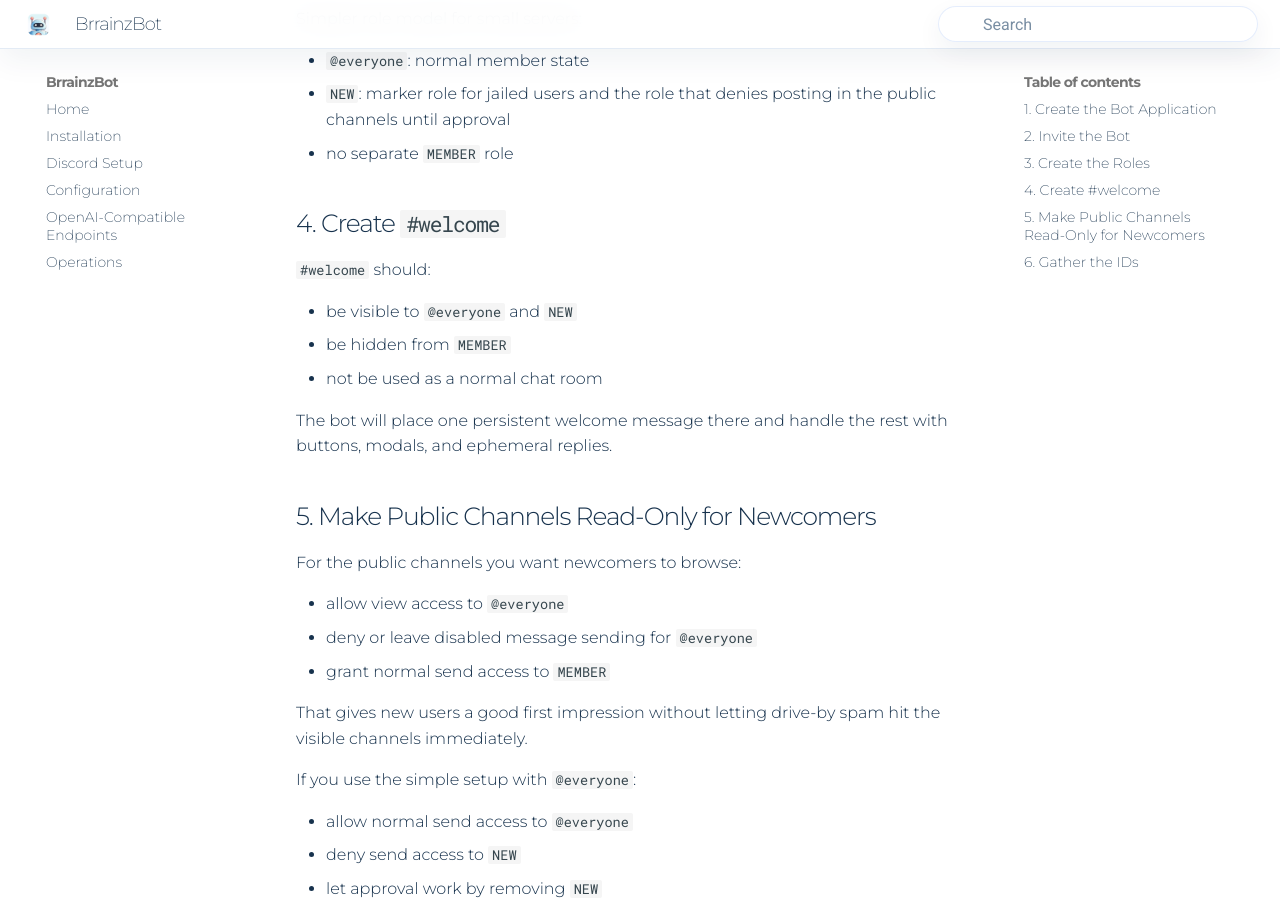
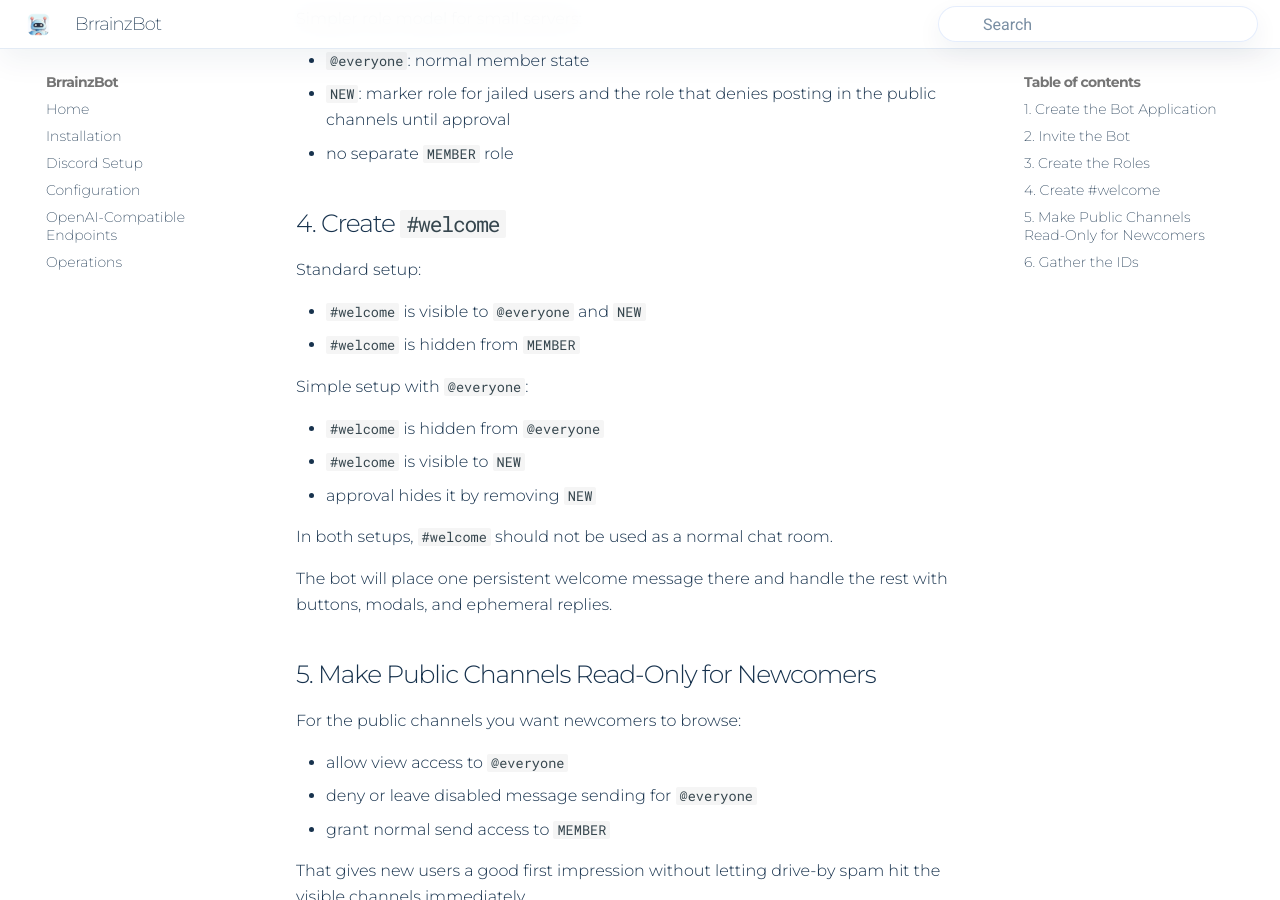
Before and after one commit to pardeike/BrrainzBot, an MkDocs documentation site: the page built from docs/discord-setup.md, in a window 1280 px wide and 900 px high, scrolled down 1578 px. Built offline with MkDocs 1.6.1 and Material for MkDocs 9.7.7, drawn with Linux system fonts in a browser that asks for light colours; comment, search, counter and statistics services are not loaded.

Commit message:
Clarify @everyone welcome permissions

```diff
--- a/docs/discord-setup.md
+++ b/docs/discord-setup.md
@@ -58,11 +58,18 @@ Simpler role model for small servers:
 
 ## 4. Create `#welcome`
 
-`#welcome` should:
+Standard setup:
 
-- be visible to `@everyone` and `NEW`
-- be hidden from `MEMBER`
-- not be used as a normal chat room
+- `#welcome` is visible to `@everyone` and `NEW`
+- `#welcome` is hidden from `MEMBER`
+
+Simple setup with `@everyone`:
+
+- `#welcome` is hidden from `@everyone`
+- `#welcome` is visible to `NEW`
+- approval hides it by removing `NEW`
+
+In both setups, `#welcome` should not be used as a normal chat room.
 
 The bot will place one persistent welcome message there and handle the rest with buttons, modals, and ephemeral replies.
 
```
